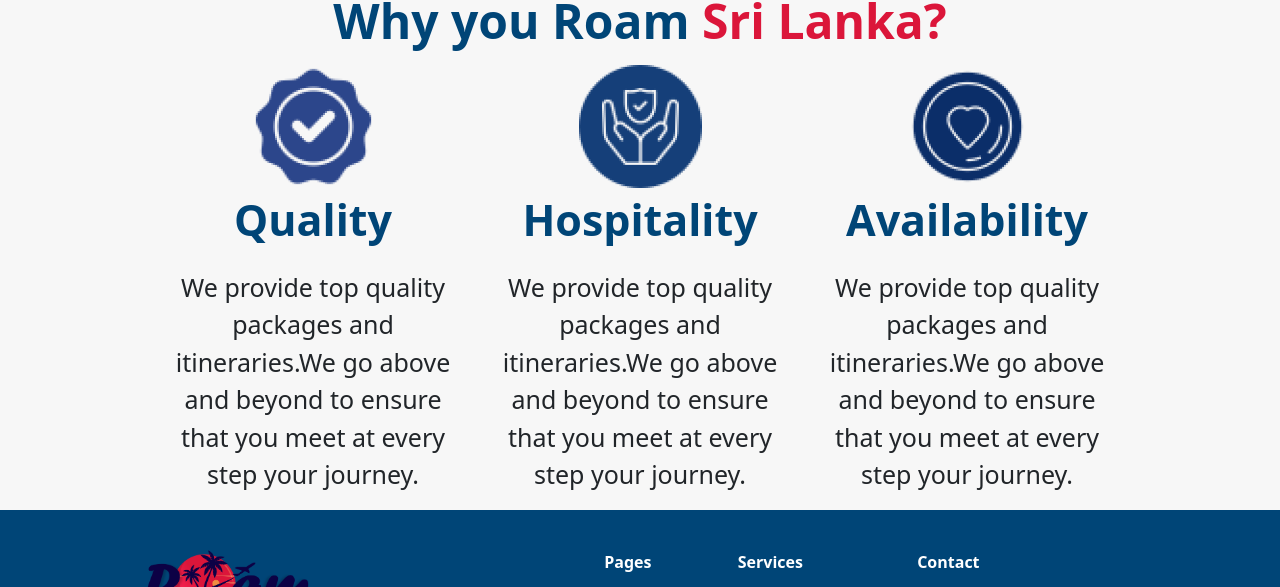
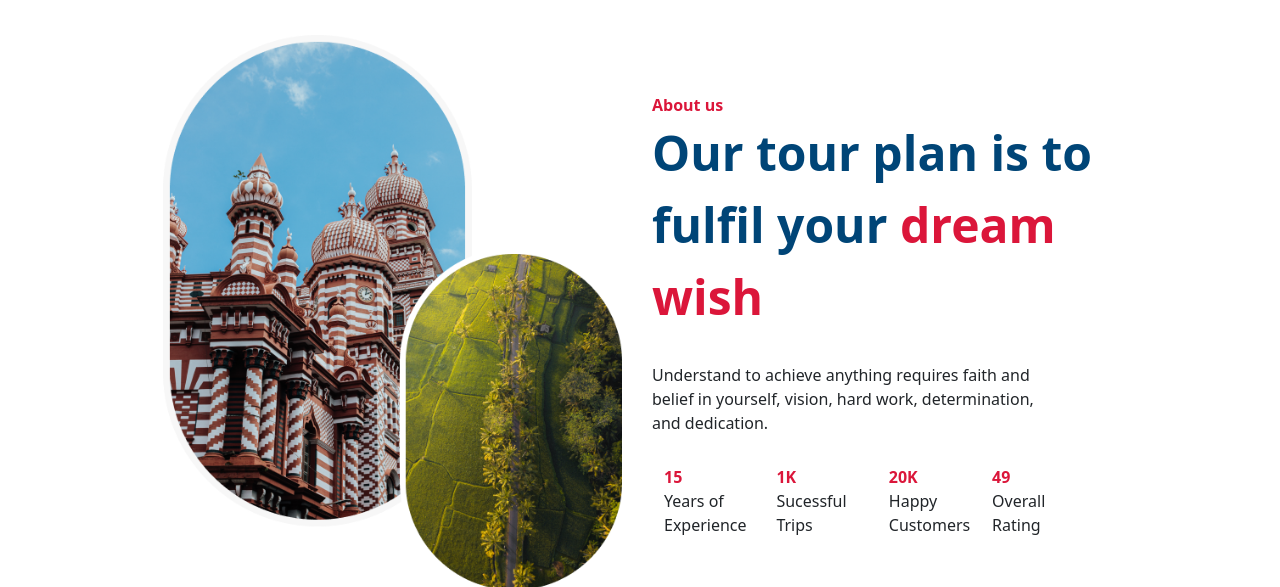
Before and after one commit to Saitharsan24/RoamSrilanka, a React (Create React App) app: page / in a window 1280 px wide. Shown: the part 569-1156 px from the top of the page. Built offline with nearby package versions, Linux system fonts and the light colour scheme.

Commit message:
finished about page

```diff
--- a/src/pages/about.jsx
+++ b/src/pages/about.jsx
@@ -3,6 +3,7 @@ import 'bootstrap/dist/css/bootstrap.css';
 import quality from './../assets/images/quality.png';
 import security from './../assets/images/security.png';
 import heart from './../assets/images/heart.png';
+import aboutimg from './../assets/images/aboutimg.png';
 import Header from '../components/Header';
 import Footer from '../components/footer';
 import '../styles/about.css';
@@ -16,16 +17,55 @@ const About=()=>{
  {/* header  */}
        <Header/>
 
-
  {/* body of about        */}
- <div className='body d-flex justify-content-center align-items-center' >
+       <div className='body d-flex justify-content-center align-items-center' >
         <p className='text-white' style={{fontSize:"128px",fontWeight:"bold"}}>About</p>
        </div>
 
 
+{/* ------------------- */}
+<div className='main-2 container d-lg-flex d-md-flex d-sm-flex flex-sm-column flex-xs-column flex-md-row flex-lg-row align-items-center justify-content-center gap-4' >
+                  <div className='col-lg-5 col-md-5 col-sm-12 d-flex flex-column'>
+                              <img className=' img-fluid about-icon m-auto object-fit-contain w-auto'  src={aboutimg}  />
+                  </div>
+                  <div className='col-lg-5 col-md-5 col-sm-12 d-flex flex-column '>
+                       <span style={{fontSize:"16px",color:"#DB163A",fontWeight:"bold"}}>About us</span>
+                       <span style={{fontSize:"48px"}}>
+                        <span style={{fontSize:"48px",color:"#004577",fontWeight:"bold"}}>Our tour plan is to<br/> fulfil your </span><span style={{fontSize:"48px",color:"#DB163A",fontWeight:"bold"}}>dream wish</span>
+                        </span>
+                        <div className="ex-1" style={{fontsize:"20px"}}>
+                        Understand to achieve anything requires faith and<br/> belief in yourself, vision, hard work, determination,<br/> and dedication.
+                        </div>
+
+                         {/* container for evaluation of pass activity */}
+                             <div className='ex-2 container d-lg-flex d-md-flex d-sm-flex flex-sm-column flex-md-row flex-lg-row gap-5'>
+                             <div className='d-flex    gap-4'>
+                                 <div className='col-lg-6 col-md-6 col-sm-6 d-flex flex-column' >
+                                       <div style={{fontsize:"40px",fontWeight:"bold",color:"#DB163A"}}>15</div>
+                                       <div style={{fontsize:"16px"}}>Years of<br/> Experience</div>
+                                 </div>
+                                 <div className='col-lg-6 col-md-6 col-sm-6 d-flex flex-column'>
+                                       <div style={{fontsize:"40px",fontWeight:"bold",color:"#DB163A"}}>1K</div>
+                                       <div style={{fontsize:"16px"}}>Sucessful<br/> Trips</div>
+                                 </div>
+                              </div>
+                              <div className='d-flex  gap-4'>
+                             <div className='col-lg-6 col-md-6 col-sm-6 d-flex flex-column'>
+                                      <div style={{fontsize:"40px",fontWeight:"bold",color:"#DB163A"}}>20K</div>
+                                      <div style={{fontsize:"16px"}}>Happy<br/> Customers</div>
+                             </div>
+                             <div className='col-lg-6 col-md-6 col-sm-6 d-flex flex-column'>
+                                      <div style={{fontsize:"40px",fontWeight:"bold",color:"#DB163A"}}>49</div>
+                                      <div style={{fontsize:"16px"}}>Overall<br/> Rating</div>
+                               </div>
+                              </div>
+                              </div>
+
+                        </div>
+            </div>
 
 {/* sub footer of about page */}
-   <div className='main'>
+   <div className='main-1'>
             <div className='text-center '>
                   <span class="head-blue">Why you Roam</span>
                   <span class="head-red"> Sri Lanka?</span>
@@ -69,11 +109,7 @@ const About=()=>{
        </div>
      </div>
 
-     {/* ------------------- */}
-            <div className='container-1'>
-                  <box></box>
-                  <box></box>
-            </div>
+
 
        {/* Footer  */}
    <Footer/>
--- a/src/styles/about.css
+++ b/src/styles/about.css
@@ -1,6 +1,9 @@
-.main{
+@import url('https://fonts.googleapis.com/css2?family=Jost&display=swap');
+
+/* sub footer */
+.main-1{
     background-color: #F7F7F7;
-
+    font-family: "Jost";
 }
 
 .box-head{
@@ -21,6 +24,9 @@
     color: #DB163A;
 }
 
+/* --------------------------- */
+
+/*image body */
 
 .body{
     background-image: url(../assets/images/aboutbg.png) ;
@@ -30,6 +36,23 @@
 }
 
 .about-icon{
-    align-items: center ;
+       align-items: center ;
 }
 /* ---------------------------------------------- */
+
+/* round img  */
+
+.main-2{
+    margin-top: 50px;
+    margin-bottom: 50px;
+}
+
+
+
+.ex-1{
+    margin-top: 30px;
+}
+
+.ex-2{
+    margin-top: 30px;
+}
```
Also changed, not shown: src/assets/images/aboutimg.png (added).
